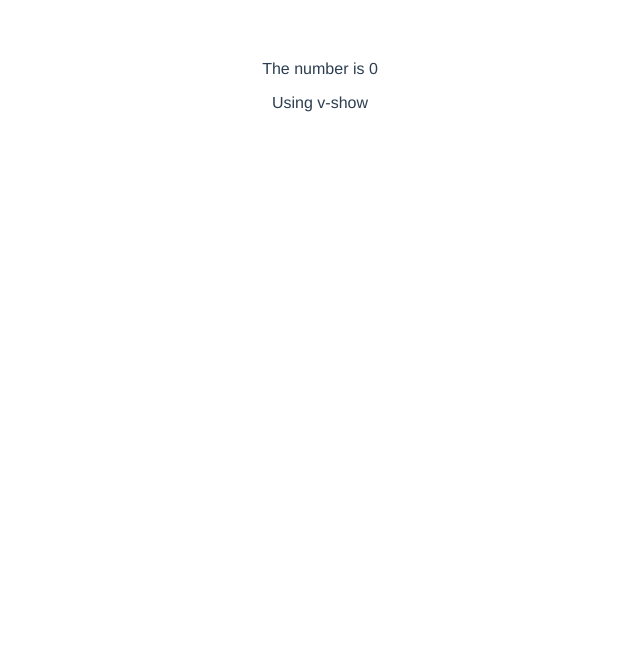
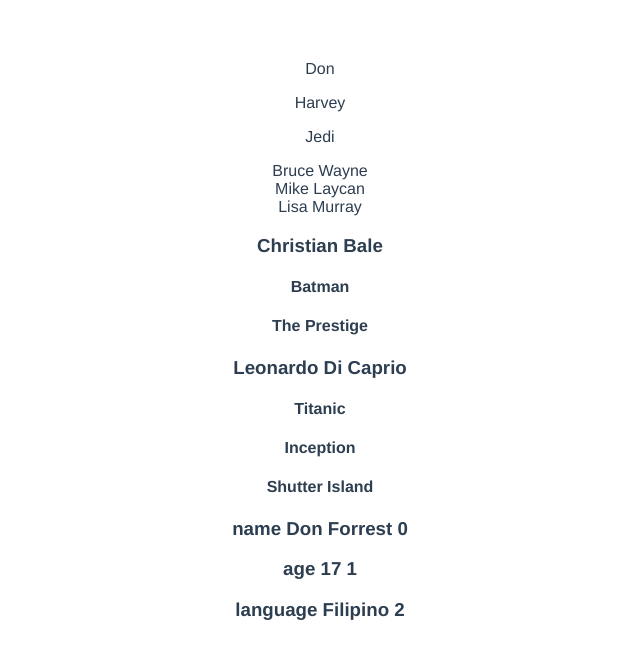
Before and after one commit to Don-PhDev/vue-roadmap, a Vue app: page / in a window 1280 px wide. Shown: the top 658 px of the page, without its empty margins (320-960 px from the left). Built offline with nearby package versions, Linux system fonts and the light colour scheme.

Commit message:
List rendering using v-for

```diff
--- a/src/App.vue
+++ b/src/App.vue
@@ -1,20 +1,46 @@
 <template>
   <div>
-    <p v-if="num === 0">The number is {{ num }}</p>
-    <p v-else-if="num < 0">Negative number: {{ num }}</p>
-    <p v-else>Positive number: {{ num }}</p>
-    <p v-show="show">Using v-show</p>
+    <ul v-for="(name, i) in userNames" :key="i">
+      <li>{{ name }}</li>
+    </ul>
+    <ul>
+      <li v-for="(name, i) in fullNames" :key="i">{{ name.first }} {{ name.last }}</li>
+    </ul>
+
+    <div v-for="actor in actors" :key="actor.name">
+      <h3>{{ actor.name }}</h3>
+      <h4 v-for="(movie, i) in actor.movies" :key="i">{{ movie }}</h4>
+    </div>
   </div>
+  <h3 v-for="(val, k, i) in myInfo" :key="i">{{ k }} {{ val }} {{ i }}</h3>
 </template>
 
 <script>
-
 export default {
   name: 'App',
   data() {
     return {
-      num: 0,
-      show: true
+      userNames: ["Don", "Harvey", "Jedi"],
+      fullNames: [
+        { first: "Bruce", last: "Wayne" },
+        { first: "Mike", last: "Laycan" },
+        { first: "Lisa", last: "Murray" },
+      ],
+      actors: [
+        {
+          name: "Christian Bale",
+          movies: ["Batman", "The Prestige"]
+        },
+        {
+          name: "Leonardo Di Caprio",
+          movies: ["Titanic", "Inception", "Shutter Island"]
+        }
+      ],
+      myInfo: {
+        name: "Don Forrest",
+        age: 17,
+        language: "Filipino"
+      }
     }
   },
 }
@@ -29,4 +55,12 @@
   color: #2c3e50;
   margin-top: 60px;
 }
+
+ul {
+  padding: 0;
+}
+
+li {
+  list-style-type: none;
+}
 </style>
```
